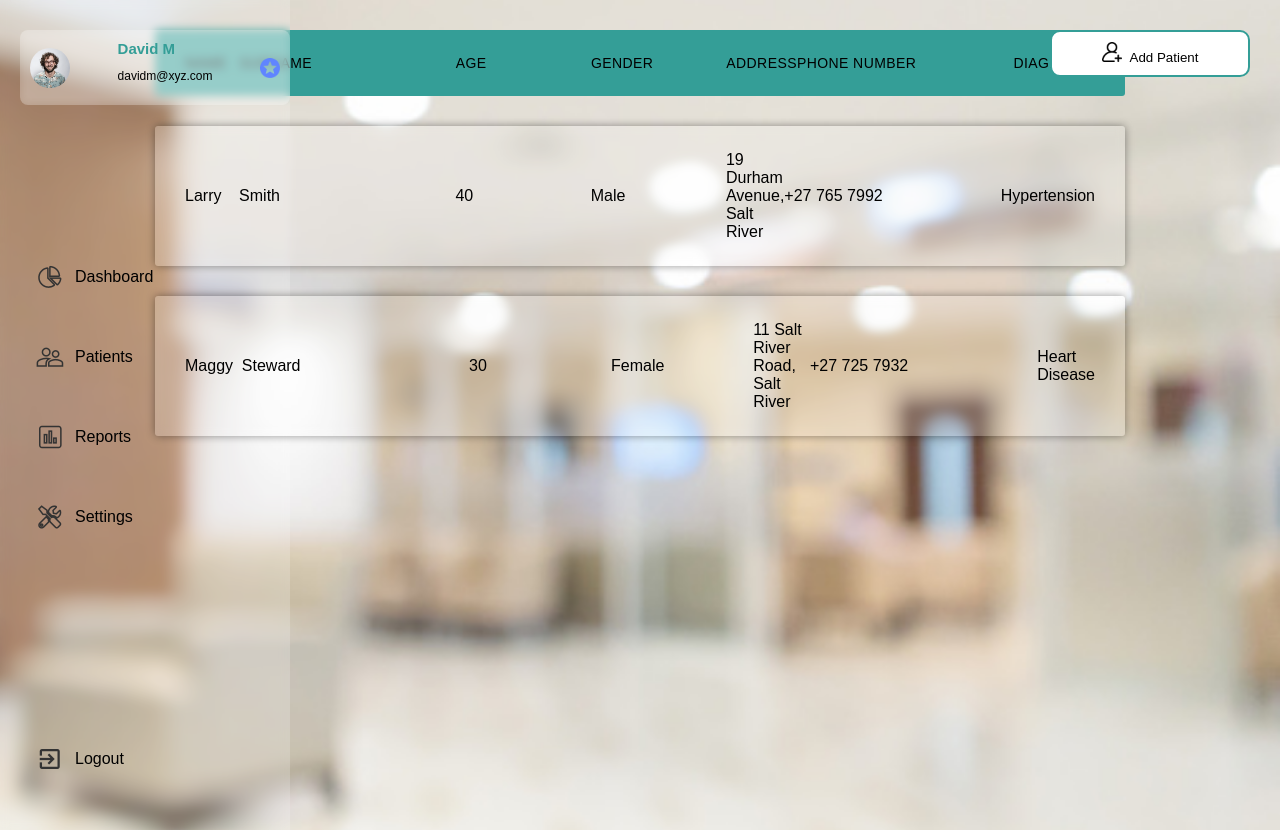
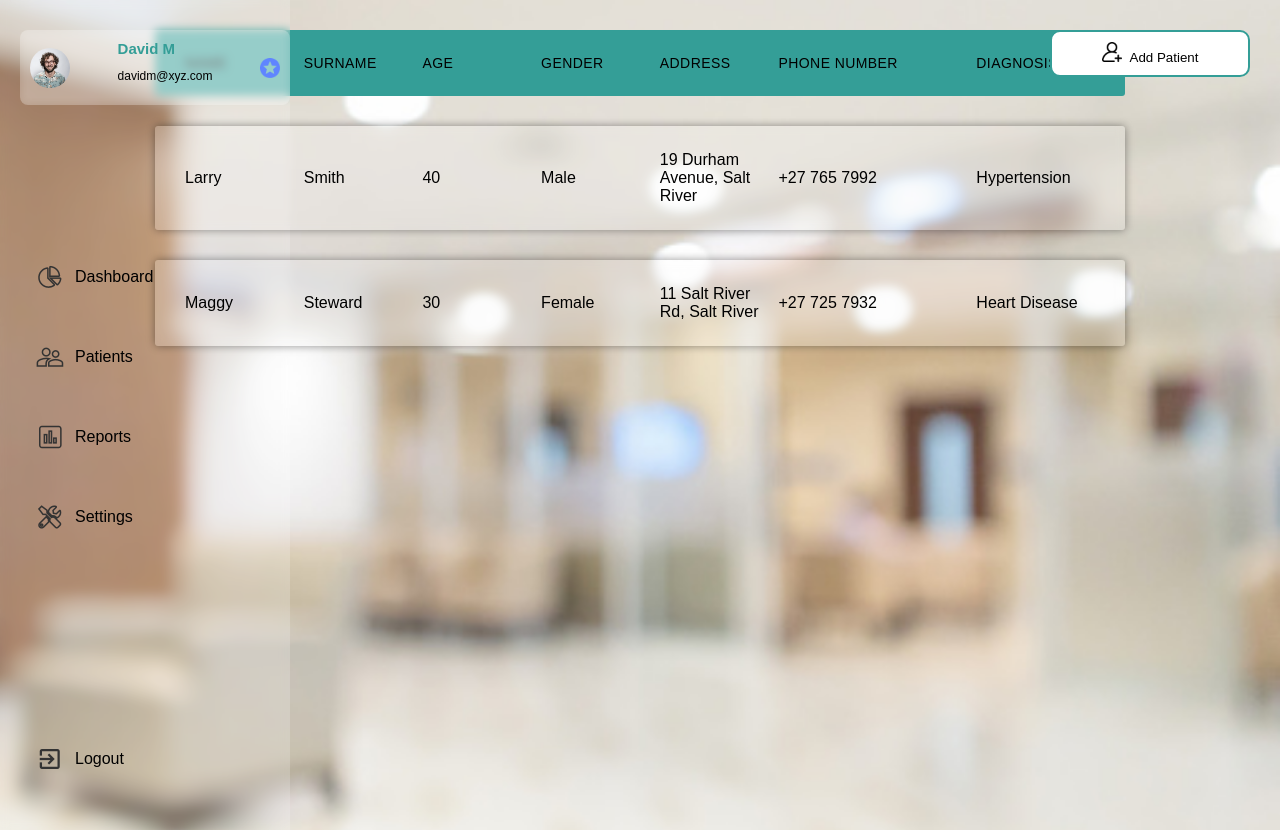
Before and after one commit to Mangokazi/Database-Project, a PHP site: page /Patient-table.html in a window 1280 px wide. Run offline with PHP 8.4, Linux system fonts and the light colour scheme.

Commit message:
fixed table

```diff
--- a/Patient-table.html
+++ b/Patient-table.html
@@ -58,7 +58,7 @@
                     <div class="col col-2" data-label="Surname">Steward</div>
                     <div class="col col-3" data-label="Age">30</div>
                     <div class="col col-4" data-label="Gender">Female</div>
-                    <div class="col col-5" data-label="Address">11 Salt River Road, Salt River</div>
+                    <div class="col col-5" data-label="Address">11 Salt River Rd, Salt River</div>
                     <div class="col col-6" data-label="Phone Number">+27 725 7932</div>
                     <div class="col col-7" data-label="Diagnosis">Heart Disease</div>
                 </li>
--- a/Patient.html
+++ b/Patient.html
@@ -71,7 +71,7 @@
                 </div>
                 <div>
                     <label for="address">Address:</label>
-                    <textarea id="address" name="address" required></textarea>
+                    <textarea id="address" name="address" required style="width: 100%;"></textarea>
                 </div>
                 <button type="submit">Submit</button>
             </form>
--- a/style.css
+++ b/style.css
@@ -344,27 +344,25 @@ ul li p {
   }
 
   .col-1 {
-    flex-basis: 10%;
+    flex-basis: 30%;
   }
   .col-2 {
-    flex-basis: 40%;
+    flex-basis: 30%;
   }
   .col-3 {
-    flex-basis: 25%;
+    flex-basis: 30%;
   }
   .col-4 {
-    flex-basis: 25%;
+    flex-basis: 30%;
   }
-
   .col-5 {
-    flex-basis: 10%;
+    flex-basis: 30%;
   }
   .col-6 {
-    flex-basis: 40%;
+    flex-basis: 50%;
   }
-
   .col-7 {
-    flex-basis: 10%;
+    flex-basis: 30%;
   }
 
 }
```
